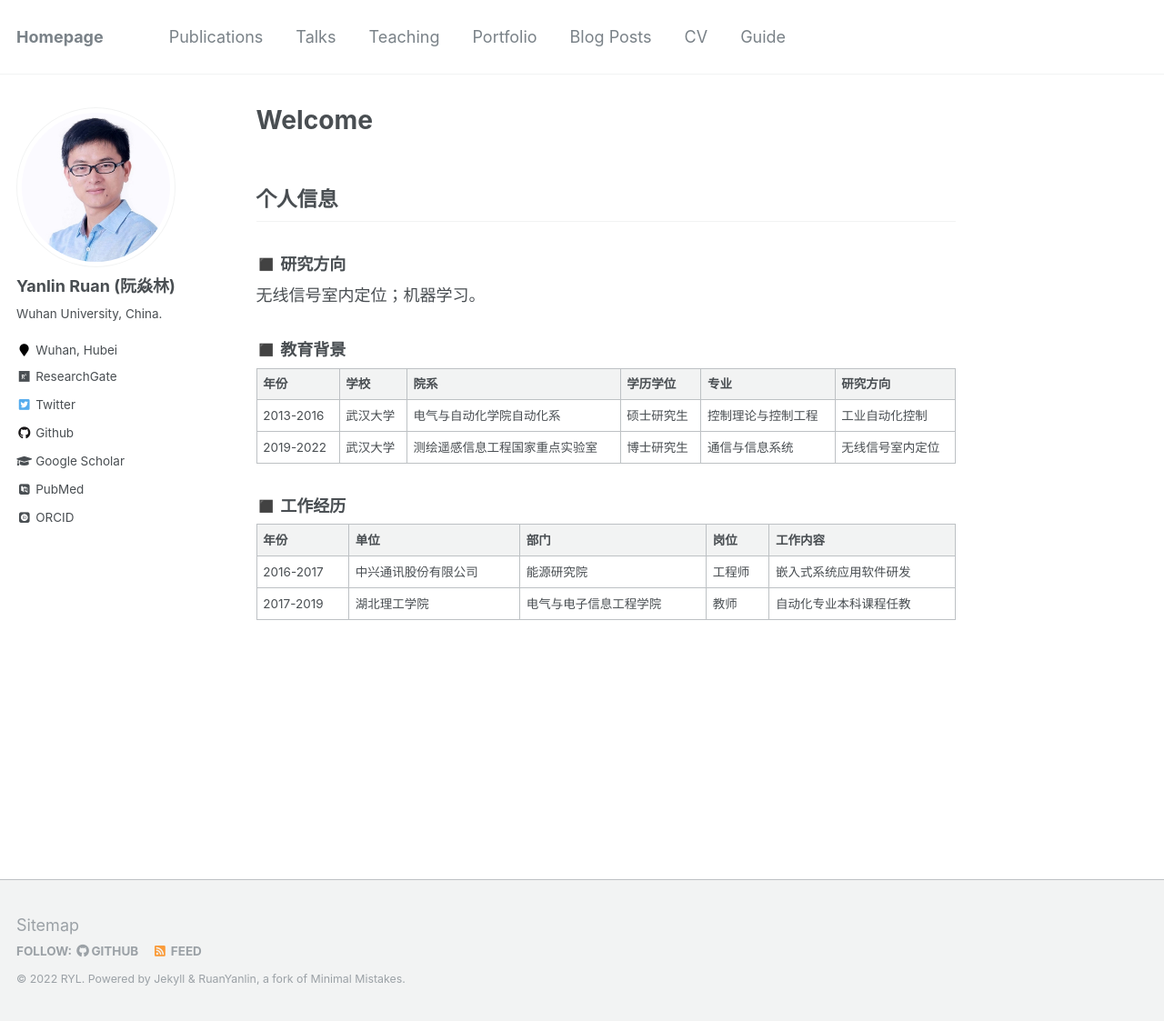
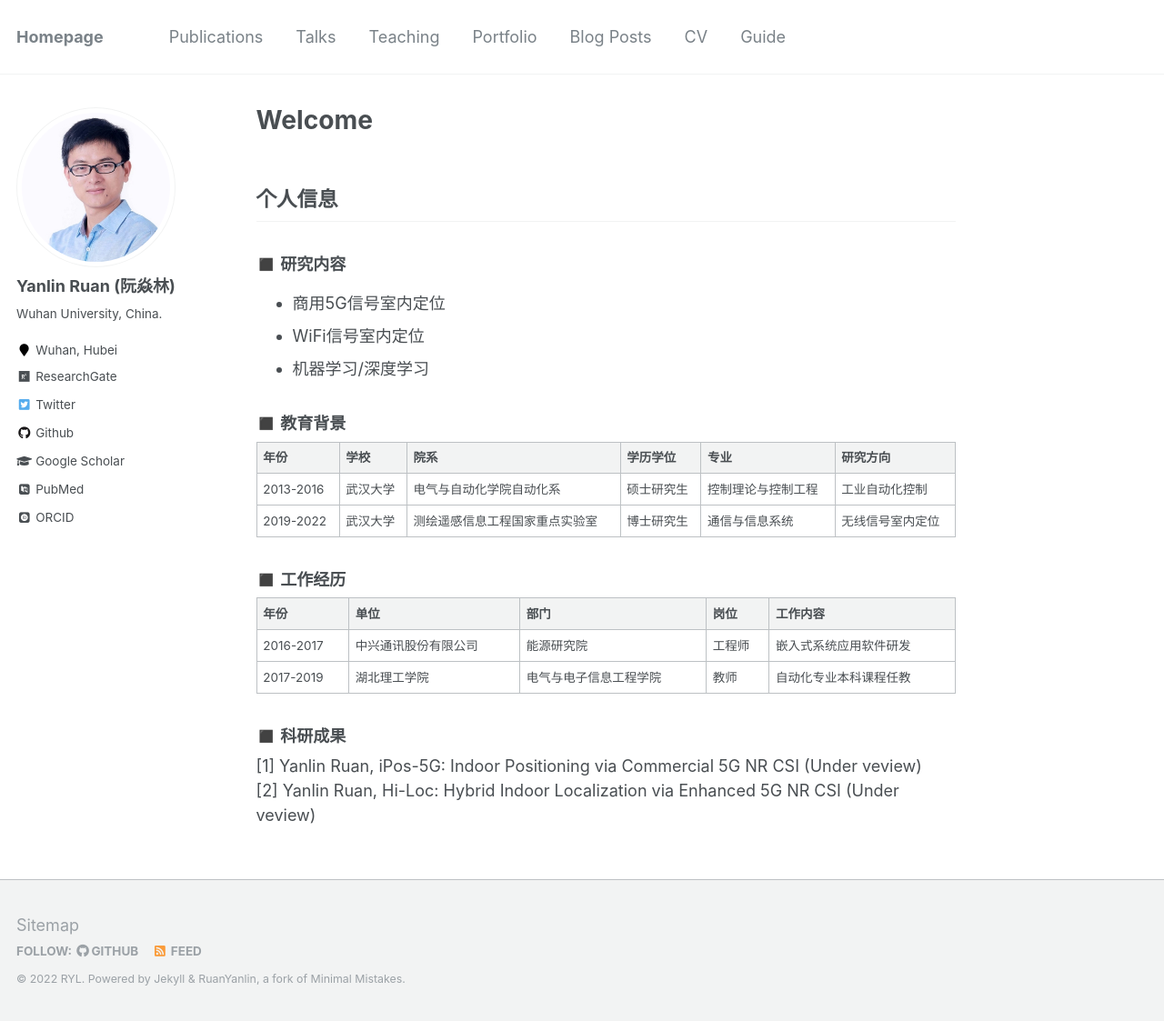
Before and after one commit to whuryl/whuryl.github.io, a Jekyll site: the page built from _pages/about.md, in a window 1280 px wide and 1123 px high. Shown: the whole window at 91% size. Built offline with Jekyll 4.4.1, drawn with Linux system fonts in a browser that asks for light colours; some web fonts are replaced.

Commit message:
Update about.md

```diff
--- a/_pages/about.md
+++ b/_pages/about.md
@@ -10,9 +10,11 @@ redirect_from:
 
 个人信息
 ------
-### ◼️ 研究方向
+### ◼️ 研究内容
 
-无线信号室内定位；机器学习。
+* 商用5G信号室内定位
+* WiFi信号室内定位
+* 机器学习/深度学习
 
 ### ◼️ 教育背景
 
@@ -27,3 +29,8 @@ redirect_from:
 |------|------|------|------|------|
 |2016-2017|中兴通讯股份有限公司|能源研究院|工程师|嵌入式系统应用软件研发|
 |2017-2019|湖北理工学院|电气与电子信息工程学院|教师|自动化专业本科课程任教|
+
+### ◼️ 科研成果
+
+[1] Yanlin Ruan, iPos-5G: Indoor Positioning via Commercial 5G NR CSI (Under veview)
+[2] Yanlin Ruan, Hi-Loc: Hybrid Indoor Localization via Enhanced 5G NR CSI (Under veview)
```
